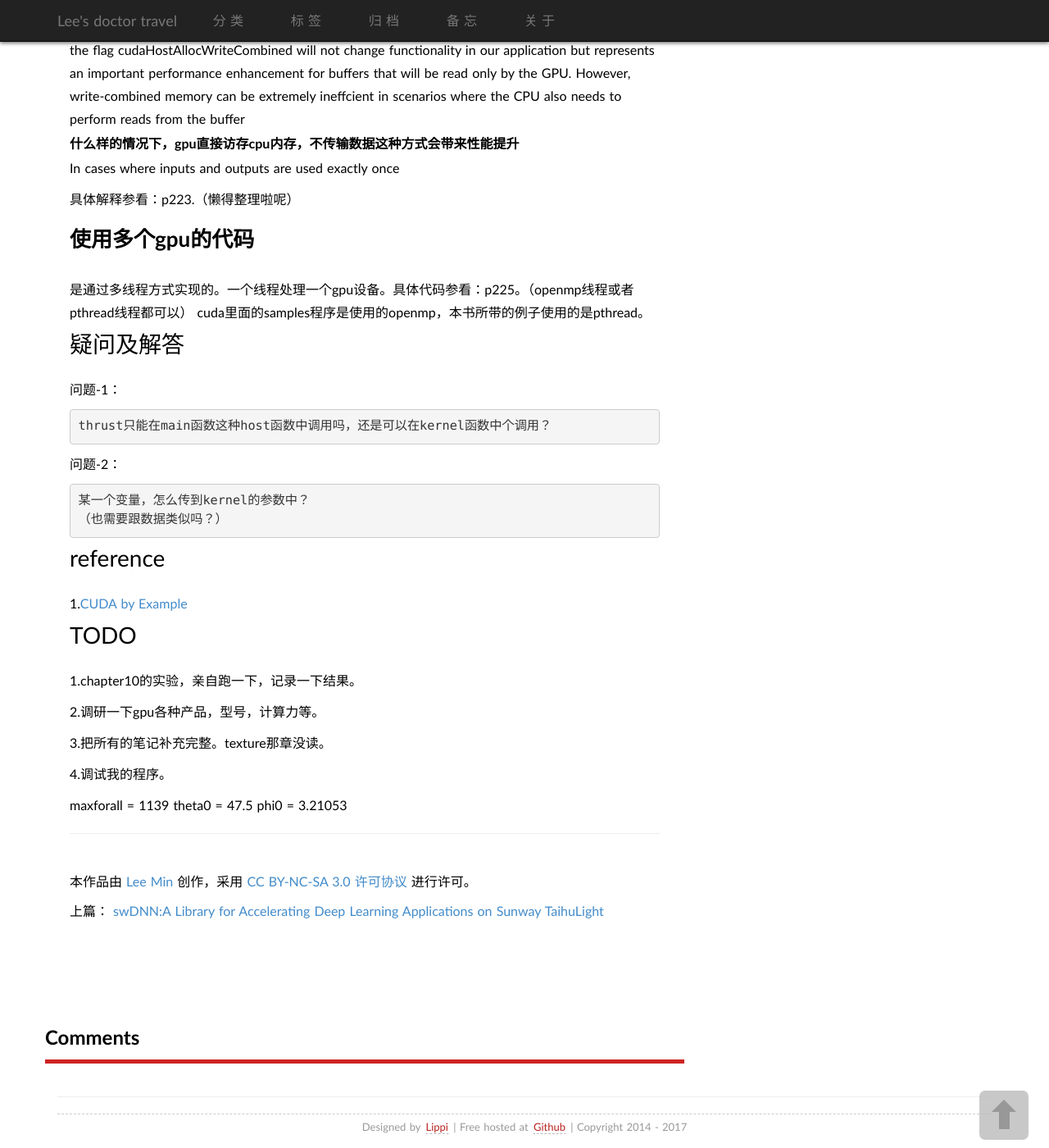
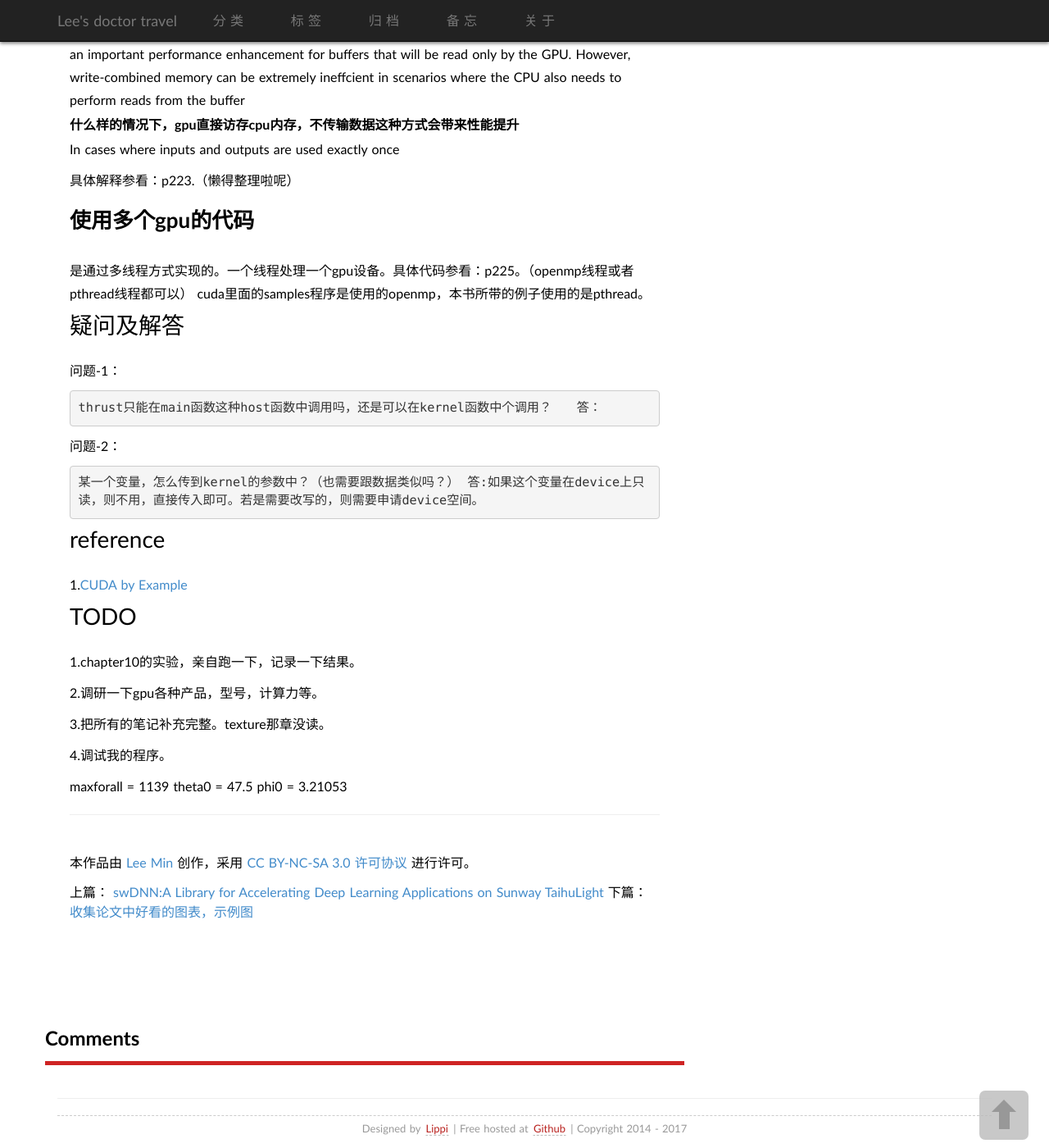
Before and after one commit to limin2015/limin2015.github.io, a Jekyll site: the page built from _posts/2017-06-11-CUDA-4.md, in a window 1280 px wide and 1400 px high, scrolled down 10055 px. Shown: the whole window at 82% size. Built offline with Jekyll 4.4.1, drawn with Linux system fonts in a browser that asks for light colours; some web fonts are replaced; comment, search, counter and statistics services are not loaded.

```diff
--- a/_posts/2017-06-11-CUDA-4.md
+++ b/_posts/2017-06-11-CUDA-4.md
@@ -408,7 +408,6 @@ return 0;
 
 
     //因为gpu端直接访存cpu端的memory，we need to call cudaHostGetDevicePointer() in order to get a valid GPU pointer for the memory.
-
     2. cudaHostGetDevicePointer( &dev_a, a, 0 )
 
     //kernel启动完成后，要同步。
@@ -455,17 +454,16 @@ cuda里面的samples程序是使用的openmp，本书所带的例子使用的是
 问题-1：
 
 	thrust只能在main函数这种host函数中调用吗，还是可以在kernel函数中个调用？
+  答：
 
 问题-2：
 
-	某一个变量，怎么传到kernel的参数中？
-	（也需要跟数据类似吗？）
-
+	某一个变量，怎么传到kernel的参数中？（也需要跟数据类似吗？）
+答:如果这个变量在device上只读，则不用，直接传入即可。若是需要改写的，则需要申请device空间。
 
 
 # reference
 1.[CUDA by Example]()
-
 
 
 
--- /dev/null
+++ b/_posts/2017-06-13-collect-figure-from-paper.md
@@ -0,0 +1,9 @@
+---
+layout: post
+title: 	收集论文中好看的图表，示例图
+keywords: paper-figure
+categories : [paper]
+tags : [paper]
+---
+
+把别人论文中有表现力的图片保存下来。学习，改写，模仿。
```
Also changed, not shown: _posts/2017-06-19-dragon-start-lesson.md (added, +44 -0 lines), _posts/2017-07-20-my-second-year.md (added, +10 -0 lines).
